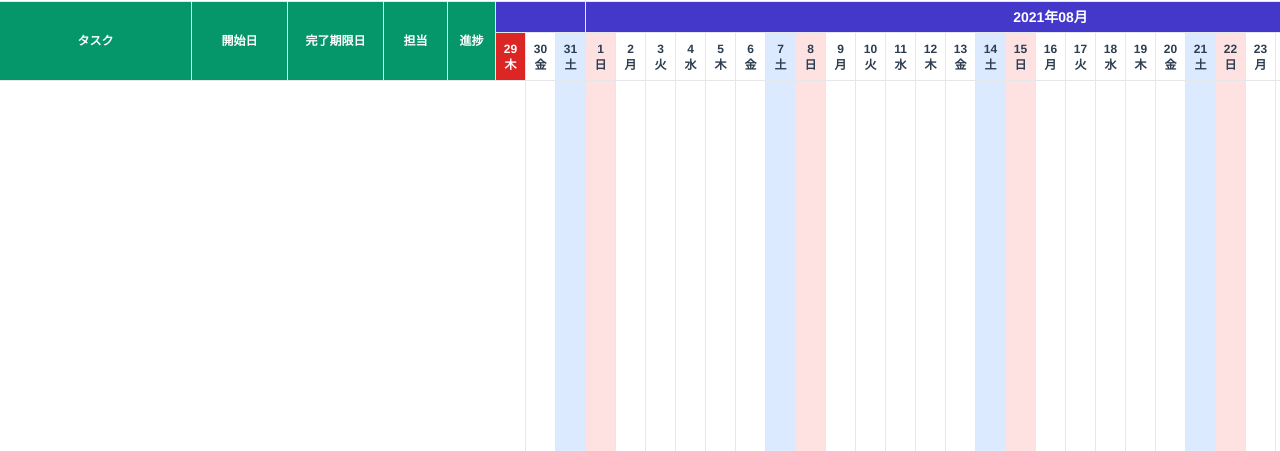
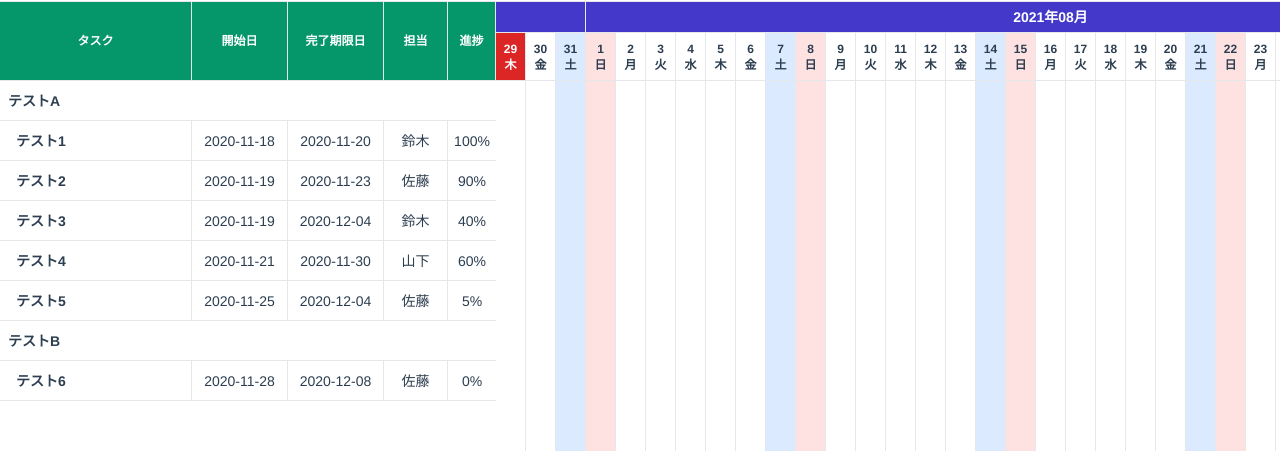
Before and after one commit to toshikisaito-arsaga/vue3-gantt-chart, a Vue app: page / in a window 1280 px wide. Shown: the part 131-582 px from the top of the page. Built offline with nearby package versions, Linux system fonts and the light colour scheme.

Commit message:
feat: display task lists

```diff
--- a/src/components/Gantt.vue
+++ b/src/components/Gantt.vue
@@ -79,6 +79,44 @@
             "
           >
             進捗
+          </div>
+        </div>
+        <div id="gantt-task-list">
+          <div
+            v-for="(list, index) in lists"
+            :key="index"
+            class="flex h-10 border-b"
+          >
+            <template v-if="list.cat === 'category'">
+              <div class="flex items-center font-bold w-full text-sm pl-2">
+                {{ list.name }}
+              </div>
+            </template>
+            <template v-else>
+              <div
+                class="border-r flex items-center font-bold w-48 text-sm pl-4"
+              >
+                {{ list.name }}
+              </div>
+              <div
+                class="border-r flex items-center justify-center w-24 text-sm"
+              >
+                {{ list.start_date }}
+              </div>
+              <div
+                class="border-r flex items-center justify-center w-24 text-sm"
+              >
+                {{ list.end_date }}
+              </div>
+              <div
+                class="border-r flex items-center justify-center w-16 text-sm"
+              >
+                {{ list.incharge_user }}
+              </div>
+              <div class="flex items-center justify-center w-12 text-sm">
+                {{ list.percentage }}%
+              </div>
+            </template>
           </div>
         </div>
       </div>
```
